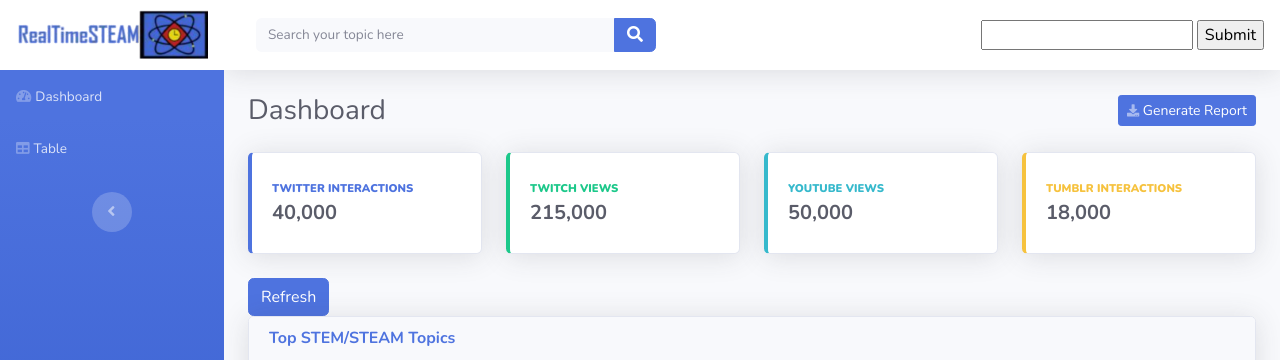
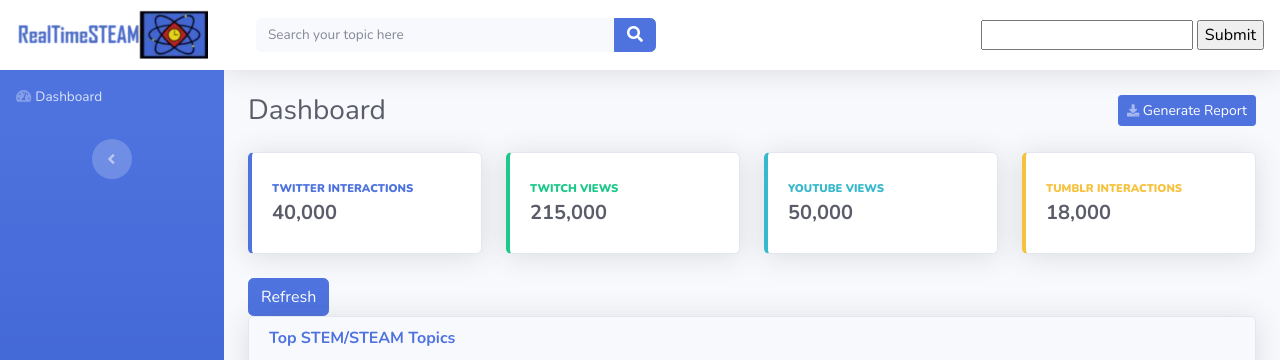
Before and after one commit to 2019-Arizona-Opportunity-Hack/Team-6, a plain HTML site: page templates/index.html in a window 1280 px wide. Shown: the top 360 px of the page. Drawn offline with nearby package versions, Linux system fonts and the light colour scheme.

Commit message:
removed table from nav bar

```diff
--- a/templates/index.html
+++ b/templates/index.html
@@ -22,7 +22,6 @@
                 <hr class="sidebar-divider my-0">
                 <ul class="nav navbar-nav text-light" id="accordionSidebar">
                     <li class="nav-item" role="presentation"><a class="nav-link" href="index"><i class="fas fa-tachometer-alt"></i><span>Dashboard</span></a></li>
-                    <li class="nav-item" role="presentation"><a class="nav-link" href="table"><i class="fas fa-table"></i><span>Table</span></a></li>
                 </ul>
                 <div class="text-center d-none d-md-inline"><button class="btn rounded-circle border-0" id="sidebarToggle" type="button"></button></div>
             </div>
```
